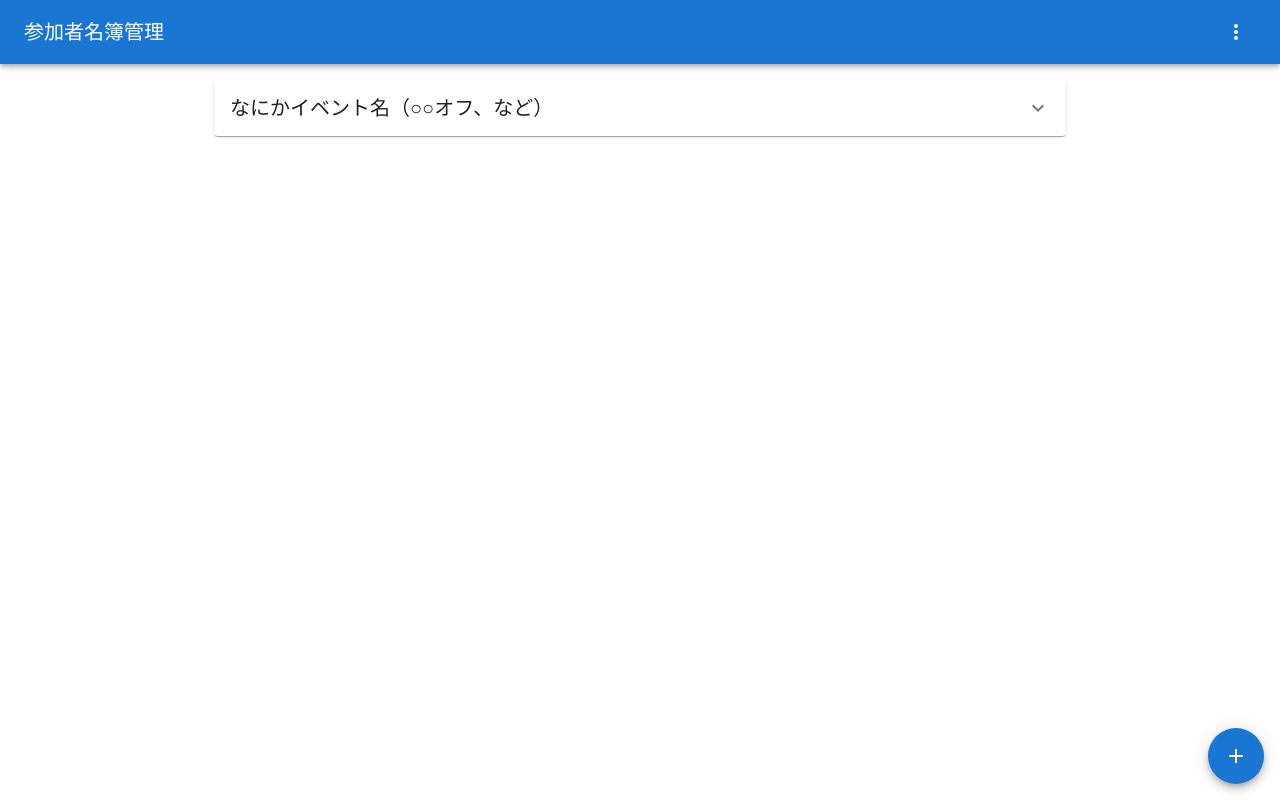
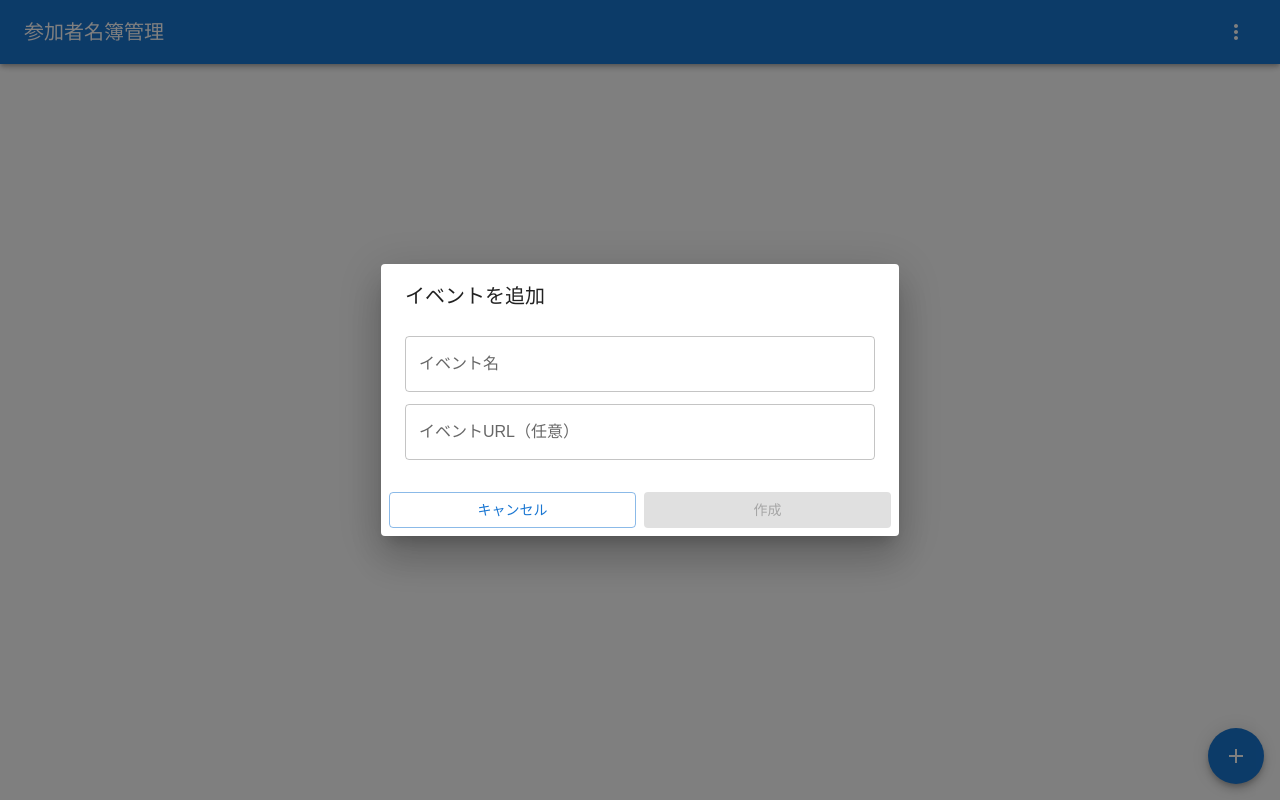
Before and after one commit to yu-ko-ba/participant-status-manager, a Next.js app: page / in a window 1280 px wide. Both pictures are taken after a click on the button 1236 px from the left and 756 px from the top of the page. Built offline with nearby package versions, Linux system fonts and the light colour scheme; a web font is replaced by a local one.

Commit message:
イベントを追加できるようにしました #11

```diff
--- /dev/null
+++ b/components/AddEventDialog.tsx
@@ -0,0 +1,77 @@
+import {
+  Button,
+  Dialog,
+  DialogActions,
+  DialogContent,
+  DialogTitle,
+  TextField,
+} from "@mui/material";
+import { useState } from "react";
+
+type Props = {
+  open: boolean;
+  onCreateButtonClick(eventName: string, eventURL: string): void;
+  onClose(): void;
+};
+
+export const AddEventDialog = (
+  { open, onCreateButtonClick, onClose: _onClose }: Props,
+) => {
+  const [eventName, setEventName] = useState("");
+  const [eventURL, setEventURL] = useState("");
+
+  const onClose = () => {
+    setEventName("");
+    setEventURL("");
+    _onClose();
+  };
+
+  return (
+    <Dialog
+      open={open}
+      onClose={onClose}
+    >
+      <DialogTitle>イベントを追加</DialogTitle>
+      <DialogContent>
+        <TextField
+          label="イベント名"
+          value={eventName}
+          onChange={(e) => {
+            setEventName(e.target.value);
+          }}
+          margin="dense"
+          fullWidth
+        />
+        <TextField
+          label="イベントURL（任意）"
+          value={eventURL}
+          onChange={(e) => {
+            setEventURL(e.target.value);
+          }}
+          margin="dense"
+          fullWidth
+        />
+      </DialogContent>
+      <DialogActions>
+        <Button
+          variant="outlined"
+          onClick={onClose}
+          fullWidth
+        >
+          キャンセル
+        </Button>
+        <Button
+          variant="contained"
+          onClick={() => {
+            onCreateButtonClick(eventName, eventURL);
+            onClose();
+          }}
+          disabled={eventName == ""}
+          fullWidth
+        >
+          作成
+        </Button>
+      </DialogActions>
+    </Dialog>
+  );
+};
--- a/components/Event.tsx
+++ b/components/Event.tsx
@@ -27,10 +27,14 @@ export const Event = ({ event }: Props) => (
     </AccordionSummary>
     <AccordionDetails>
       <Stack>
-        <Link href={event.website} target="_blank" rel="noopener">
-          {event.website}
-          <OpenInNew />
-        </Link>
+        {event.website == ""
+          ? ""
+          : (
+            <Link href={event.website} target="_blank" rel="noopener">
+              {event.website}
+              <OpenInNew />
+            </Link>
+          )}
         {event.participants.map((participant: Participant) => (
           <Box key={participant.name}>
             <Divider />
--- /dev/null
+++ b/components/FloatingAddButton.tsx
@@ -0,0 +1,17 @@
+import { Add } from "@mui/icons-material";
+import { Box, Fab } from "@mui/material";
+
+type Props = {
+  onClick(): void;
+};
+
+export const FloatingAddButton = ({ onClick }: Props) => (
+  <Box position="fixed" bottom={16} right={16}>
+    <Fab
+      color="primary"
+      onClick={onClick}
+    >
+      <Add />
+    </Fab>
+  </Box>
+);
--- a/components/RootPageComponent.tsx
+++ b/components/RootPageComponent.tsx
@@ -1,14 +1,18 @@
-import { Box, Container, Fab, Stack } from "@mui/material";
+import { Container, Stack } from "@mui/material";
 import { Header } from "./Header";
 import { EventList } from "./EventList";
 import { Event } from "@/types/Event";
-import { Add } from "@mui/icons-material";
+import { useState } from "react";
+import { FloatingAddButton } from "./FloatingAddButton";
+import { AddEventDialog } from "./AddEventDialog";
 
-type Props = {
-  events: Event[];
-};
+type Props = {};
 
-export const RootPageComponent = ({ events }: Props) => (
+export const RootPageComponent = ({ }: Props) => {
+  const [events, setEvents] = useState<Event[]>([]);
+  const [showAddDialogFlag, setShowAddDialogFlag] = useState(false);
+
+  return (
     <Container maxWidth="md">
       <Header />
 
@@ -16,10 +20,29 @@ export const RootPageComponent = ({ events }: Props) => (
         <div />
         <EventList events={events} />
       </Stack>
-    <Box position="fixed" bottom={16} right={16}>
-      <Fab color="primary">
-        <Add />
-      </Fab>
-    </Box>
+
+      <AddEventDialog
+        open={showAddDialogFlag}
+        onCreateButtonClick={(name, url) => {
+          setEvents([
+            ...events,
+            {
+              name: name,
+              website: url,
+              participants: [],
+            },
+          ]);
+        }}
+        onClose={() => {
+          setShowAddDialogFlag(false);
+        }}
+      />
+
+      <FloatingAddButton
+        onClick={() => {
+          setShowAddDialogFlag(true);
+        }}
+      />
     </Container>
   );
+};
--- a/pages/index.tsx
+++ b/pages/index.tsx
@@ -1,26 +1,14 @@
 import { RootPageComponent } from "@/components/RootPageComponent";
-import { Event } from "@/types/Event";
-import { Participant } from "@/types/Participant";
 import Head from "next/head";
 
 export default function Home() {
-  const events: Event[] = [
-    {
-      name: "なにかイベント名（○○オフ、など）",
-      website: "https://www.example.com",
-      participants: [
-        new Participant("Arisu"),
-        new Participant("Bob"),
-      ],
-    },
-  ];
   return (
     <>
       <Head>
         <title>参加者名簿管理</title>
       </Head>
 
-      <RootPageComponent events={events} />
+      <RootPageComponent />
     </>
   );
 }
```
Lines whose indentation alone changed are shown as unchanged.
